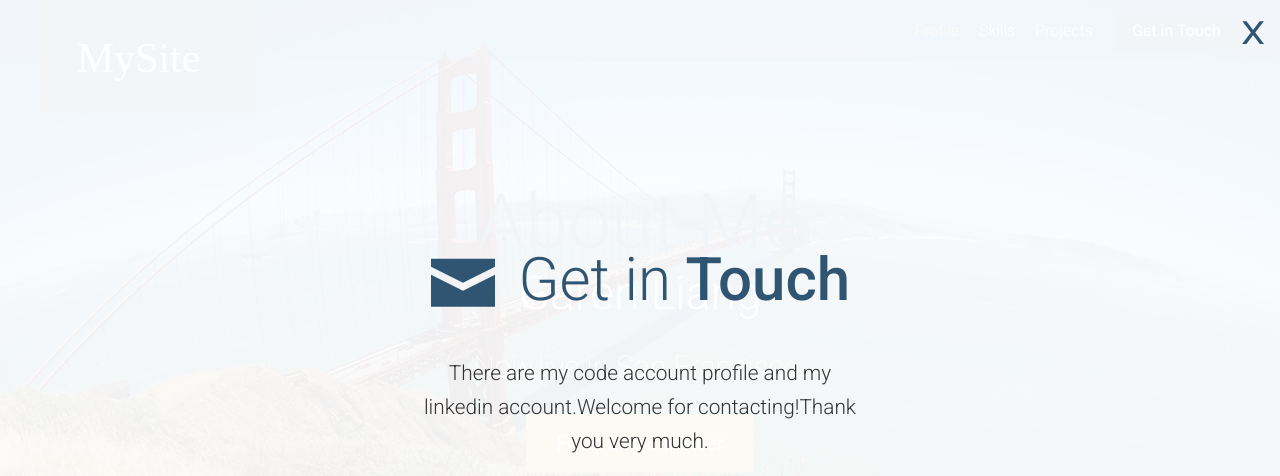
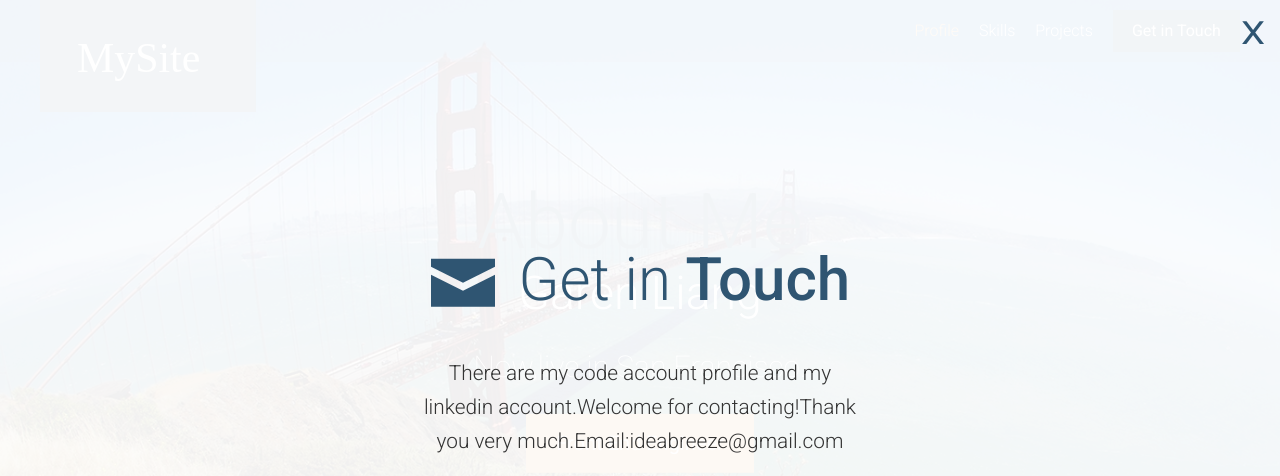
Before and after one commit to GarenLiang/my-site, a plain HTML site: page docs/index.html in a window 1280 px wide. Both pictures are taken after a click on the link "Front End Engineer". Shown: the top 476 px of the page. Drawn offline with Linux system fonts and the light colour scheme.

Commit message:
Update index.html

```diff
--- a/docs/index.html
+++ b/docs/index.html
@@ -176,7 +176,7 @@
     <div class="modal__inner">
       <h2 class="section-title section-title--blue section-title--less-margin"><span class="icon icon--mail section-title__icon"></span> Get in <strong>Touch</strong></h2>
     <div class="wrapper wrapper--narrow">
-      <p class="modal__description">There are my code account profile and my linkedin account.Welcome for contacting!Thank you very much.</p>
+      <p class="modal__description">There are my code account profile and my linkedin account.Welcome for contacting!Thank you very much.Email:ideabreeze@gmail.com</p>
     </div>
 
     <div class="social-icons">
```
